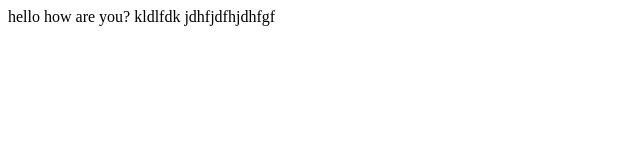
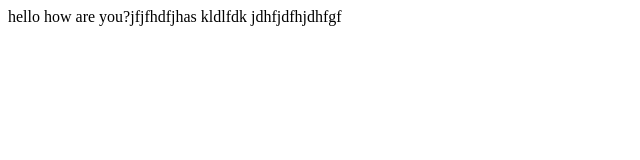
Before and after one commit to wreck22/startup, a plain HTML site: page index.html in a window 1280 px wide. Shown: the whole page, without its empty margins (0-640 px from the left). Drawn offline with Linux system fonts and the light colour scheme.

Commit message:
added text

```diff
--- a/index.html
+++ b/index.html
@@ -1,7 +1,7 @@
 <html>
     <body>
         hello
-        how are you?
+        how are you?jfjfhdfjhas
         kldlfdk
         jdhfjdfhjdhfgf
     </body>
```
